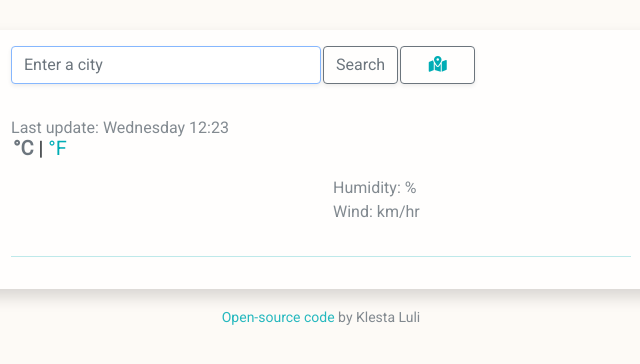
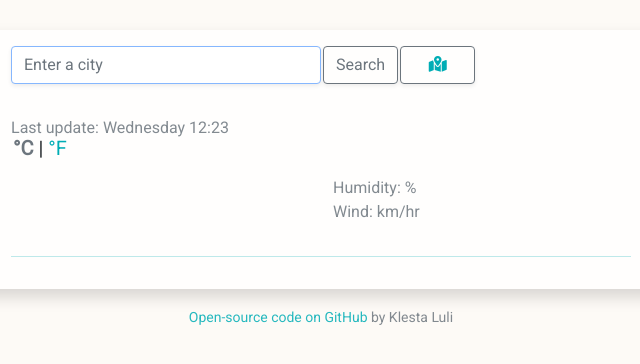
Before and after one commit to klezi10/first-JS-weather, a plain HTML site: page index.html in a window 1280 px wide. Shown: the full height of the page, 319-959 px from the left. Drawn offline with nearby package versions, Linux system fonts and the light colour scheme; no server answers.

Commit message:
Updated footer

```diff
--- a/index.html
+++ b/index.html
@@ -110,7 +110,7 @@
           <a
             href="https://github.com/klezi10/kay-vanilla-weather-app"
             target="_blank"
-            >Open-source code</a
+            >Open-source code on GitHub</a
           >
           by Klesta Luli
         </small>
```
